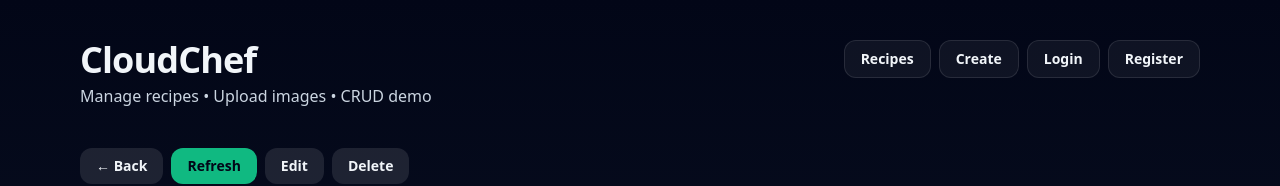
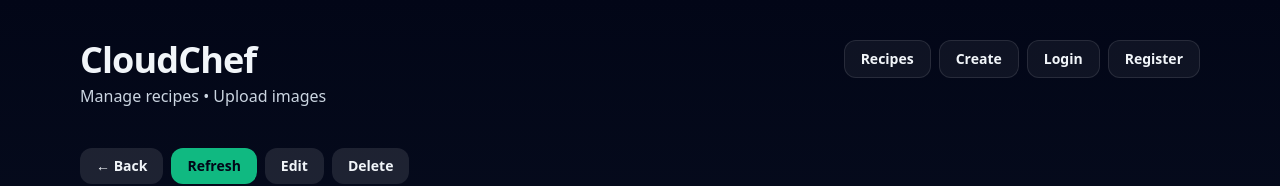
Before and after one commit to berry123456789/CloudChef, a React app in the folder web/: page /recipes/1 in a window 1280 px wide. Shown: the top 186 px of the page. Built offline with nearby package versions, Linux system fonts and the light colour scheme; no server answers; the HTML template or start-up script is replaced by a standard one.

Commit message:
Update Layout.jsx

```diff
--- a/web/src/components/Layout.jsx
+++ b/web/src/components/Layout.jsx
@@ -21,10 +21,9 @@ export default function Layout() {
           <div>
             <h1 className="text-4xl font-extrabold tracking-tight">CloudChef</h1>
             <div className="mt-1 text-slate-300">
-              Manage recipes • Upload images • CRUD demo
+              Manage recipes • Upload images
             </div>
 
-            {/* ✅ removed API line + session text */}
           </div>
 
           <div className="flex flex-wrap items-center gap-2">
```
